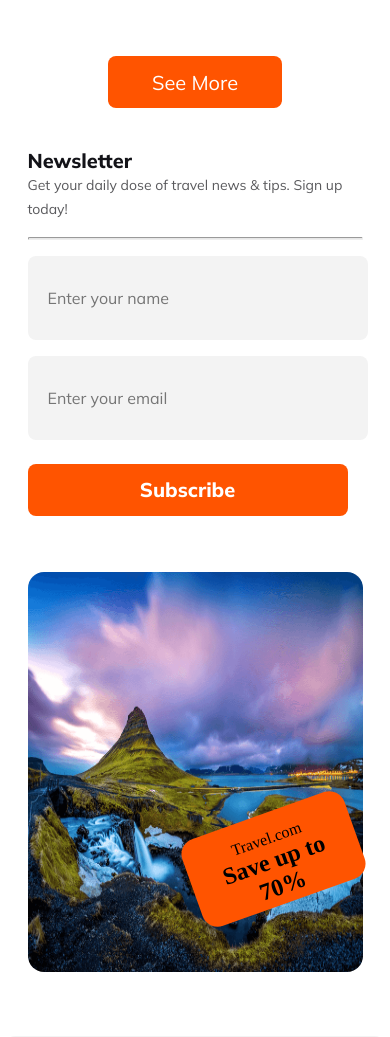
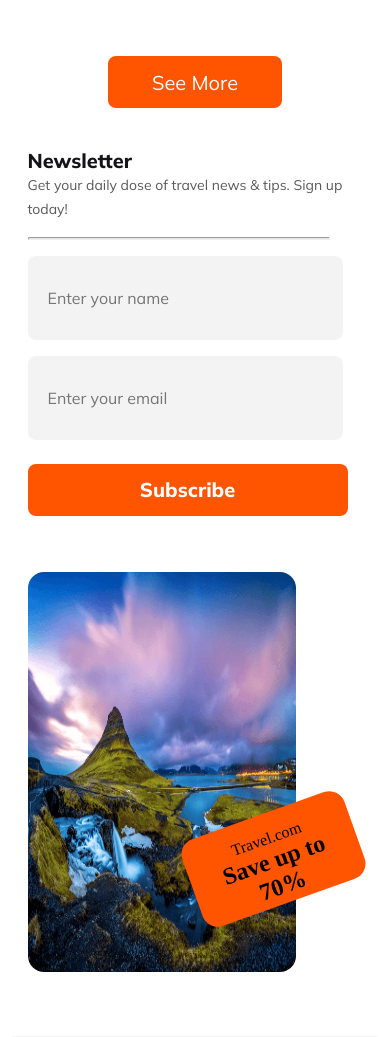
Before and after one commit to Zakaria-24/Assignment-2, a plain HTML site: page index.html in a window 390 px wide. Shown: the part 5995-7032 px from the top of the page. Drawn offline with Linux system fonts and the light colour scheme.

Commit message:
complete all section

```diff
--- a/styles/index.css
+++ b/styles/index.css
@@ -357,7 +357,8 @@ width: 100%;
     padding: 40px;
 }
 
-.newsletter-content hr {
+.newsletter-content > hr {
+    width: 400px;
     margin-top: 16px;
     height: 1px;
     background: rgba(19, 19, 24, 0.10);
--- a/styles/responsive.css
+++ b/styles/responsive.css
@@ -249,6 +249,7 @@ width: 100%;
 }
 
 .newsletter-content hr {
+    width: 300px;
     margin-top: 16px;
     height: 1px;
     background: rgba(19, 19, 24, 0.10);
@@ -258,7 +259,7 @@ width: 100%;
 .newsletter-content input {
     margin-top: 16px;
     gap: 16px;
-    width: 300px;
+    width: 275px;
     height: 52px;
     border: none;
     border-radius: 8px;
@@ -278,12 +279,8 @@ width: 100%;
     width: 320px;
 }
 
-.newsletter-img img{
-
-}
-
 .newsletter-img img {
-width: 100%;
+width: 80%;
     height: 400px;
 }
 
```
